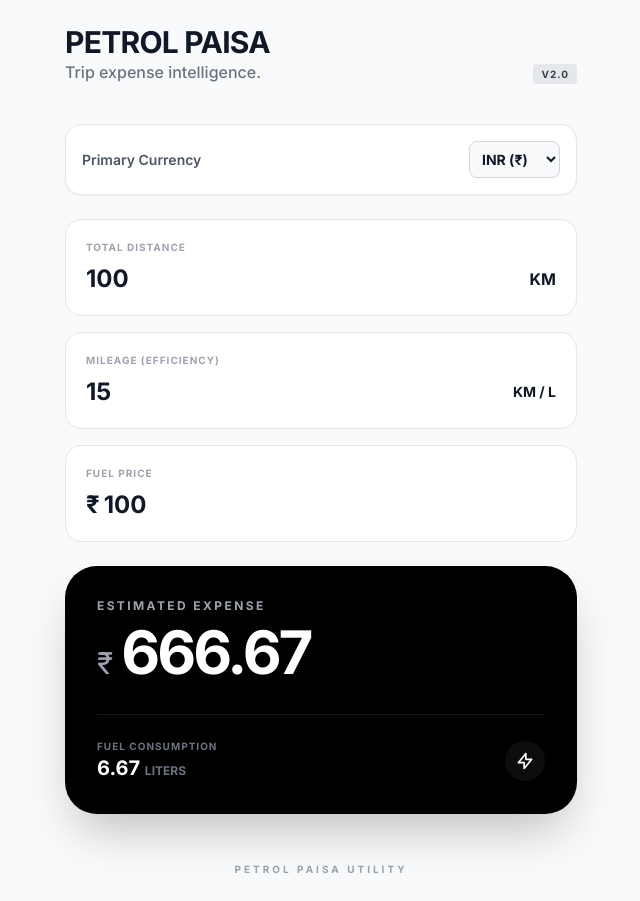
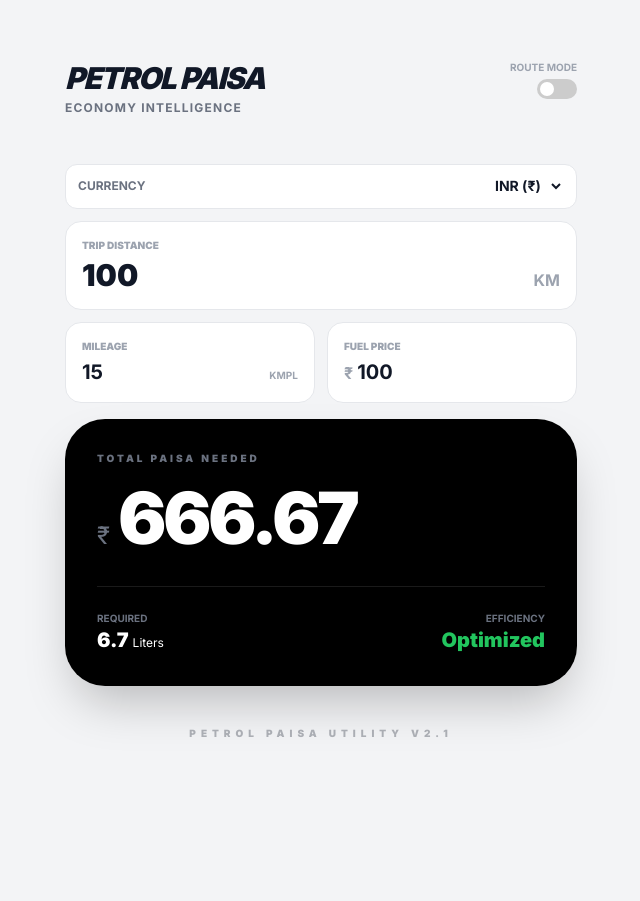
Before and after one commit to loki-369/fuel-calculator, a plain HTML site: page index.html in a window 1280 px wide. Shown: the whole page, without its empty margins (319-959 px from the left). After the commit the page ends 800 px from the top, so only its background shows below. Drawn offline with nearby package versions, Linux system fonts and the light colour scheme.

Commit message:
New feature
Location setup
Trip setup

```diff
--- a/index.html
+++ b/index.html
@@ -6,11 +6,11 @@
     <title>Petrol Paisa — Smart Fuel Calculator</title>
     <script src="https://cdn.tailwindcss.com"></script>
     <style>
-        @import url('https://fonts.googleapis.com/css2?family=Inter:wght@400;500;600;700&display=swap');
+        @import url('https://fonts.googleapis.com/css2?family=Inter:wght@400;500;600;700;900&display=swap');
 
         body {
             font-family: 'Inter', sans-serif;
-            background-color: #f9fafb;
+            background-color: #f3f4f6;
             color: #111827;
         }
 
@@ -22,22 +22,57 @@
 
         .input-card:focus-within {
             border-color: #000;
-            box-shadow: 0 4px 6px -1px rgb(0 0 0 / 0.1);
+            box-shadow: 0 10px 15px -3px rgba(0, 0, 0, 0.1);
         }
 
-        input:focus {
-            outline: none;
-        }
+        input:focus { outline: none; }
 
-        /* Remove arrows/spinners from number inputs */
         input::-webkit-outer-spin-button,
         input::-webkit-inner-spin-button {
             -webkit-appearance: none;
             margin: 0;
         }
 
-        .currency-pill {
-            transition: all 0.2s ease;
+        /* Toggle Switch Styling */
+        .switch {
+            position: relative;
+            display: inline-block;
+            width: 40px;
+            height: 20px;
+        }
+
+        .switch input { opacity: 0; width: 0; height: 0; }
+
+        .slider {
+            position: absolute;
+            cursor: pointer;
+            top: 0; left: 0; right: 0; bottom: 0;
+            background-color: #ccc;
+            transition: .4s;
+            border-radius: 20px;
+        }
+
+        .slider:before {
+            position: absolute;
+            content: "";
+            height: 14px; width: 14px;
+            left: 3px; bottom: 3px;
+            background-color: white;
+            transition: .4s;
+            border-radius: 50%;
+        }
+
+        input:checked + .slider { background-color: #000; }
+        input:checked + .slider:before { transform: translateX(20px); }
+
+        .hidden-section {
+            max-height: 0;
+            overflow: hidden;
+            transition: max-height 0.3s ease-out;
+        }
+
+        .show-section {
+            max-height: 300px;
         }
     </style>
 </head>
@@ -45,89 +80,165 @@
 
     <div class="w-full max-w-lg">
         <!-- Branding -->
-        <header class="mb-10 flex justify-between items-end">
+        <header class="mb-8 flex justify-between items-start">
             <div>
-                <h1 class="text-3xl font-black tracking-tight text-gray-900 uppercase">Petrol Paisa</h1>
-                <p class="text-gray-500 font-medium">Trip expense intelligence.</p>
+                <h1 class="text-3xl font-black tracking-tighter text-gray-900 uppercase italic">Petrol Paisa</h1>
+                <p class="text-gray-500 text-xs font-bold tracking-widest uppercase mt-1">Economy Intelligence</p>
             </div>
-            <div class="text-right">
-                <span class="bg-gray-200 text-gray-700 text-[10px] font-bold px-2 py-1 rounded uppercase tracking-widest">v2.0</span>
+            <div class="flex flex-col items-end">
+                <label class="text-[10px] font-bold text-gray-400 uppercase mb-1">Route Mode</label>
+                <label class="switch">
+                    <input type="checkbox" id="route-toggle" onchange="toggleRouteSection()">
+                    <span class="slider"></span>
+                </label>
             </div>
         </header>
 
-        <div class="space-y-6">
-            <!-- Currency Selection -->
-            <div class="flex items-center justify-between p-4 bg-white border border-gray-200 rounded-2xl shadow-sm">
-                <label class="text-sm font-semibold text-gray-600">Primary Currency</label>
-                <select id="currency" onchange="calculate()" class="bg-gray-50 border border-gray-300 text-gray-900 text-sm rounded-lg focus:ring-black focus:border-black block p-2 font-bold">
-                    <option value="INR" selected>INR (₹)</option>
-                    <option value="USD">USD ($)</option>
-                    <option value="EUR">EUR (€)</option>
-                    <option value="GBP">GBP (£)</option>
-                </select>
+        <div class="space-y-4">
+
+            <!-- Optional Location Section -->
+            <div id="route-section" class="hidden-section space-y-3">
+                <div class="bg-gray-900 rounded-2xl p-5 space-y-3">
+                    <div class="flex gap-3">
+                        <div class="flex-1">
+                            <label class="text-[10px] font-bold text-gray-500 uppercase">From</label>
+                            <input type="text" id="loc-from" placeholder="City name" class="w-full bg-gray-800 text-white text-sm p-2 rounded-lg border border-gray-700 mt-1">
+                        </div>
+                        <div class="flex-1">
+                            <label class="text-[10px] font-bold text-gray-500 uppercase">To</label>
+                            <input type="text" id="loc-to" placeholder="Destination" class="w-full bg-gray-800 text-white text-sm p-2 rounded-lg border border-gray-700 mt-1">
+                        </div>
+                    </div>
+                    <button onclick="fetchDistance()" id="fetch-btn" class="w-full bg-white text-black text-xs font-bold py-2 rounded-lg hover:bg-gray-200 transition-all uppercase tracking-widest">
+                        Calculate Distance
+                    </button>
+                    <p id="route-status" class="text-[10px] text-gray-400 text-center"></p>
+                </div>
             </div>
 
-            <!-- Inputs -->
-            <div class="grid grid-cols-1 gap-4">
-                <div class="input-card p-5 rounded-2xl">
-                    <label class="block text-[10px] font-bold text-gray-400 uppercase mb-2 tracking-widest">Total Distance</label>
-                    <div class="flex items-center">
-                        <input type="number" id="distance" value="100" oninput="calculate()" class="w-full text-2xl font-bold bg-transparent">
-                        <span class="text-gray-900 font-bold ml-2">KM</span>
+            <!-- Main Inputs -->
+            <div class="grid grid-cols-1 gap-3">
+                <!-- Currency (Simplified) -->
+                <div class="flex items-center justify-between p-3 bg-white border border-gray-200 rounded-xl">
+                    <span class="text-xs font-bold text-gray-500 uppercase">Currency</span>
+                    <select id="currency" onchange="calculate()" class="font-bold text-sm bg-transparent focus:outline-none">
+                        <option value="INR">INR (₹)</option>
+                        <option value="USD">USD ($)</option>
+                        <option value="EUR">EUR (€)</option>
+                    </select>
+                </div>
+
+                <div class="input-card p-4 rounded-2xl">
+                    <label class="block text-[10px] font-black text-gray-400 uppercase mb-1">Trip Distance</label>
+                    <div class="flex items-baseline">
+                        <input type="number" id="distance" value="100" oninput="calculate()" class="w-full text-3xl font-black bg-transparent">
+                        <span class="text-gray-400 font-bold ml-2">KM</span>
                     </div>
                 </div>
 
-                <div class="input-card p-5 rounded-2xl">
-                    <label class="block text-[10px] font-bold text-gray-400 uppercase mb-2 tracking-widest">Mileage (Efficiency)</label>
-                    <div class="flex items-center">
-                        <input type="number" id="efficiency" value="15" oninput="calculate()" class="w-full text-2xl font-bold bg-transparent">
-                        <span class="text-gray-900 font-bold ml-2 text-sm whitespace-nowrap">KM / L</span>
+                <div class="grid grid-cols-2 gap-3">
+                    <div class="input-card p-4 rounded-2xl">
+                        <label class="block text-[10px] font-black text-gray-400 uppercase mb-1">Mileage</label>
+                        <div class="flex items-baseline">
+                            <input type="number" id="efficiency" value="15" oninput="calculate()" class="w-full text-xl font-bold bg-transparent">
+                            <span class="text-gray-400 text-[10px] font-bold ml-1">KMPL</span>
+                        </div>
                     </div>
-                </div>
-
-                <div class="input-card p-5 rounded-2xl">
-                    <label class="block text-[10px] font-bold text-gray-400 uppercase mb-2 tracking-widest">Fuel Price</label>
-                    <div class="flex items-center">
-                        <span id="symbol-input" class="text-gray-900 text-2xl font-bold mr-1">₹</span>
-                        <input type="number" id="price" value="100" oninput="calculate()" class="w-full text-2xl font-bold bg-transparent">
+                    <div class="input-card p-4 rounded-2xl">
+                        <label class="block text-[10px] font-black text-gray-400 uppercase mb-1">Fuel Price</label>
+                        <div class="flex items-baseline">
+                            <span id="symbol-input" class="text-gray-400 font-bold mr-1">₹</span>
+                            <input type="number" id="price" value="100" oninput="calculate()" class="w-full text-xl font-bold bg-transparent">
+                        </div>
                     </div>
                 </div>
             </div>
 
-            <!-- Result Box (High Contrast) -->
-            <div class="bg-black rounded-[2rem] p-8 text-white shadow-2xl relative overflow-hidden">
-                <div class="relative z-10">
-                    <p class="text-gray-400 text-xs font-bold uppercase tracking-[0.2em] mb-2">Estimated Expense</p>
-                    <div class="flex items-baseline">
-                        <span id="symbol-result" class="text-3xl font-light mr-2 text-gray-400">₹</span>
-                        <span id="total-cost" class="text-6xl font-black tracking-tighter">0.00</span>
+            <!-- Result -->
+            <div class="bg-black rounded-[2.5rem] p-8 text-white shadow-2xl relative">
+                <p class="text-gray-500 text-[10px] font-black uppercase tracking-[0.3em] mb-4">Total Paisa Needed</p>
+                <div class="flex items-baseline">
+                    <span id="symbol-result" class="text-2xl font-light text-gray-500 mr-2">₹</span>
+                    <span id="total-cost" class="text-7xl font-black tracking-tighter">0.00</span>
+                </div>
+
+                <div class="mt-8 pt-6 border-t border-white/10 flex justify-between">
+                    <div>
+                        <p class="text-gray-500 text-[10px] font-bold uppercase">Required</p>
+                        <p class="text-xl font-black"><span id="fuel-liters">0.0</span> <span class="text-xs font-normal">Liters</span></p>
                     </div>
-
-                    <div class="mt-8 pt-6 border-t border-white/10 flex justify-between items-center">
-                        <div>
-                            <p class="text-gray-500 text-[10px] font-bold uppercase tracking-widest">Fuel Consumption</p>
-                            <p class="text-xl font-bold"><span id="fuel-liters">0.0</span> <span class="text-xs text-gray-500">LITERS</span></p>
-                        </div>
-                        <div class="h-10 w-10 bg-white/5 rounded-full flex items-center justify-center">
-                            <svg class="w-5 h-5 text-white" fill="none" stroke="currentColor" viewBox="0 0 24 24"><path stroke-linecap="round" stroke-linejoin="round" stroke-width="2" d="M13 10V3L4 14h7v7l9-11h-7z"></path></svg>
-                        </div>
+                    <div class="text-right">
+                        <p class="text-gray-500 text-[10px] font-bold uppercase">Efficiency</p>
+                        <p class="text-xl font-black text-green-500">Optimized</p>
                     </div>
                 </div>
             </div>
         </div>
 
-        <footer class="mt-12 text-center">
-            <p class="text-gray-400 text-[10px] font-bold uppercase tracking-[0.3em]">Petrol Paisa Utility</p>
+        <footer class="mt-10 text-center opacity-30 hover:opacity-100 transition-opacity">
+            <p class="text-gray-900 text-[10px] font-black uppercase tracking-[0.5em]">Petrol Paisa Utility v2.1</p>
         </footer>
     </div>
 
     <script>
-        const symbols = {
-            INR: '₹',
-            USD: '$',
-            EUR: '€',
-            GBP: '£'
-        };
+        const symbols = { INR: '₹', USD: '$', EUR: '€' };
+
+        function toggleRouteSection() {
+            const section = document.getElementById('route-section');
+            section.classList.toggle('show-section');
+        }
+
+        async function fetchDistance() {
+            const from = document.getElementById('loc-from').value;
+            const to = document.getElementById('loc-to').value;
+            const status = document.getElementById('route-status');
+            const btn = document.getElementById('fetch-btn');
+
+            if (!from || !to) {
+                status.innerText = "Please enter both locations.";
+                return;
+            }
+
+            status.innerText = "Searching route...";
+            btn.disabled = true;
+
+            try {
+                // Fetch coordinates for 'from'
+                const res1 = await fetch(`https://nominatim.openstreetmap.org/search?format=json&q=${from}`);
+                const data1 = await res1.json();
+
+                // Fetch coordinates for 'to'
+                const res2 = await fetch(`https://nominatim.openstreetmap.org/search?format=json&q=${to}`);
+                const data2 = await res2.json();
+
+                if (data1.length > 0 && data2.length > 0) {
+                    const lat1 = data1[0].lat; const lon1 = data1[0].lon;
+                    const lat2 = data2[0].lat; const lon2 = data2[0].lon;
+
+                    // Calculate Haversine Distance (Crow flies)
+                    const R = 6371; // Earth radius in KM
+                    const dLat = (lat2 - lat1) * Math.PI / 180;
+                    const dLon = (lon2 - lon1) * Math.PI / 180;
+                    const a = Math.sin(dLat/2) * Math.sin(dLat/2) +
+                              Math.cos(lat1 * Math.PI / 180) * Math.cos(lat2 * Math.PI / 180) *
+                              Math.sin(dLon/2) * Math.sin(dLon/2);
+                    const c = 2 * Math.atan2(Math.sqrt(a), Math.sqrt(1-a));
+                    const distance = R * c;
+
+                    // Road distance is usually ~20-30% more than straight line
+                    const roadDistance = Math.round(distance * 1.25);
+
+                    document.getElementById('distance').value = roadDistance;
+                    status.innerText = `Approx. Road Distance: ${roadDistance} KM`;
+                    calculate();
+                } else {
+                    status.innerText = "Location not found.";
+                }
+            } catch (error) {
+                status.innerText = "Error fetching data.";
+            }
+            btn.disabled = false;
+        }
 
         function calculate() {
             const distance = parseFloat(document.getElementById('distance').value) || 0;
@@ -135,28 +246,17 @@
             const price = parseFloat(document.getElementById('price').value) || 0;
             const currency = document.getElementById('currency').value;
 
-            // Update UI Symbols
             document.getElementById('symbol-input').innerText = symbols[currency];
             document.getElementById('symbol-result').innerText = symbols[currency];
 
-            // Math
             if (efficiency > 0) {
-                const litersNeeded = distance / efficiency;
-                const totalCost = litersNeeded * price;
-
-                // Update Values with localized formatting
-                document.getElementById('total-cost').innerText = totalCost.toLocaleString(undefined, {
-                    minimumFractionDigits: 2,
-                    maximumFractionDigits: 2
-                });
-                document.getElementById('fuel-liters').innerText = litersNeeded.toFixed(2);
-            } else {
-                document.getElementById('total-cost').innerText = "0.00";
-                document.getElementById('fuel-liters').innerText = "0.00";
+                const liters = distance / efficiency;
+                const cost = liters * price;
+                document.getElementById('total-cost').innerText = cost.toLocaleString(undefined, {minimumFractionDigits: 2, maximumFractionDigits: 2});
+                document.getElementById('fuel-liters').innerText = liters.toFixed(1);
             }
         }
 
-        // Run on load
         calculate();
     </script>
 </body>
```
